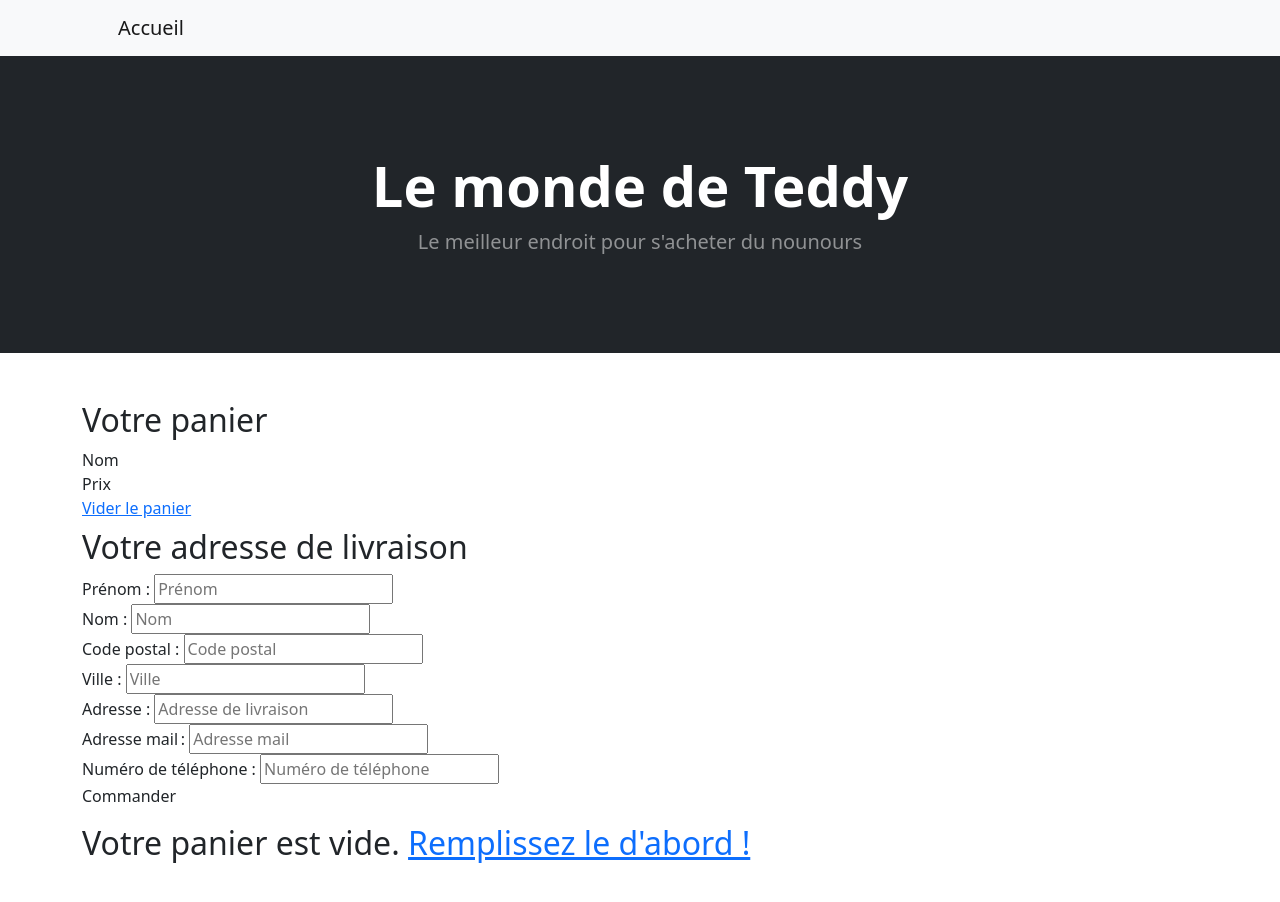
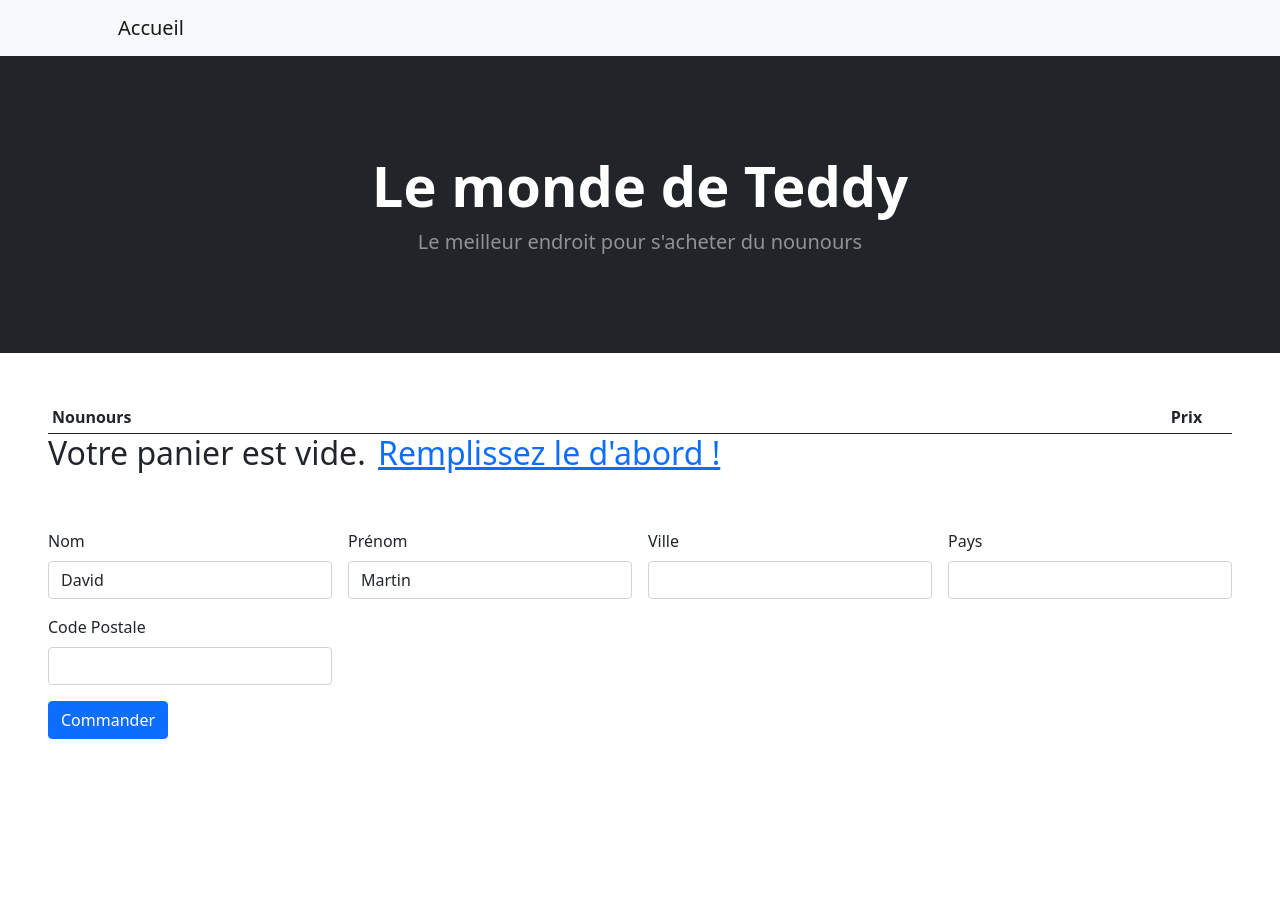
Before and after one commit to President971/JeremyDeCesare_5_06042020, a plain HTML site: page front/cart.html in a window 1280 px wide. After the commit the page ends 800 px from the top, so only its background shows below. Drawn offline with nearby package versions, Linux system fonts and the light colour scheme.

Commit message:
1v61 panier

```diff
--- a/front/article.js
+++ b/front/article.js
@@ -55,8 +55,6 @@ btn_envoyerPanier.addEventListener("click", (event)=>{
   ///-----local storage
   ///-- declaration variable ou je met les key et verification si présence de clé dans le local
  let produitLocalStorage = JSON.parse(localStorage.getItem("produit"));
- console.log(produitLocalStorage);
-
  //---Fenete de confirmation
  const popupConfirmation = () =>{
    if(window.confirm( `${cardTitle.textContent} à bien été au panier
--- a/front/cart.html
+++ b/front/cart.html
@@ -49,79 +49,60 @@
       </div>
     </header>
     <!-- Section-->
-    <section class="py-5 px-5">
-        <main>
-            <div class="container">
-                <div class="cart-card">
-                    <h2 class="cart">Votre panier</h2>
-                    <div class="cart-card__recap">
-                        <div class="cart-card__recap__row ">
-                            <div class="cart-card__recap__title first-line">Nom</div>
-                            <div class="cart-card__recap__title data-price first-line">Prix </div>
-                        </div>
-                        <div class="width-to-empty-cart">
-                            <a href="cart.html">
-                                <div class="cart-card__form__button to-empty-cart">
-                                    Vider le panier
-                                </div>
-                            </a>
-                        </div>
-                        <h2 class="total"></h2>
-                    </div>
-
-                    <div class="cart-card__form">
-                        <h2>Votre adresse de livraison</h2>
-                        <form class="form">
-                            <div class="name-and-lastname">
-                                <div class="cart-card__form-line" id="bloc__name">
-                                    <label for="name">Prénom :</label>
-                                    <input type="text" placeholder="Prénom" id="name" name="user_name" required>
-                                </div>
-                                <div class="cart-card__form-line" id="bloc__lastname">
-                                    <label for="lastname">Nom :</label>
-                                    <input type="text" placeholder="Nom" id="lastname" name="user_lastname" required>
+    <section class="px-4 px-lg-5 my-5">
+      <table class="table table-hover table-sm table align-middle table-responsive">
+        <thead>
+          <tr>
+            <th scope="col">Nounours</th>
+            <th scope="col">Prix</th>
+          </tr>
+        </thead>
+        <tbody id="tableProduit">
+        </tbody>
+      </table>
+    </section>
+    <section class="px-4 px-lg-5 my-5">
+      <form class="row g-3 needs-validation" novalidate>
+        <div class="col-md-3">
+          <label for="validationCustom01" class="form-label">Nom</label>
+          <input type="text" class="form-control" id="validationCustom01" value="David" required>
+          <div class="valid-feedback">
+            Looks good!
           </div>
         </div>
-                            <div class="postal-and-city">
-                                <div class="cart-card__form-line" id="bloc__postal">
-                                    <label for="postal">Code postal :</label>
-                                    <input type="text" placeholder="Code postal" id="postal" name="user_postal" required>
-                                </div>
-                                <div class="cart-card__form-line" id="bloc__city">
-                                    <label for="city">Ville :</label>
-                                    <input type="text" placeholder="Ville" id="city" name="user_city" required>
+        <div class="col-md-3">
+          <label for="validationCustom02" class="form-label">Prénom</label>
+          <input type="text" class="form-control" id="validationCustom02" value="Martin" required>
+          <div class="valid-feedback">
+            Looks good!
           </div>
         </div>
-                            <div class="cart-card__form-line" id="bloc__adress">
-                                <label for="adress">Adresse :</label>
-                                <input type="text" placeholder="Adresse de livraison" id="adress" name="user_adress" required>
+        <div class="col-md-3">
+          <label for="validationCustom03" class="form-label">Ville</label>
+          <input type="text" class="form-control" id="validationCustom03" required>
+          <div class="invalid-feedback">
+            Please provide a valid city.
           </div>
-                            <div class="cart-card__form-line" id="bloc__mail">
-                                <label for="mail">Adresse mail :</label>
-                                <input type="email" placeholder="Adresse mail" id="mail" name="user_mail" required>
         </div>
-                            <div class="cart-card__form-line" id="bloc__phone">
-                                <label for="phone" >Numéro de téléphone :</label>
-                                <input type="tel" placeholder="Numéro de téléphone" id="phone" name="phone" required >
+        <div class="col-md-3">
+          <label for="validationCustom03" class="form-label">Pays</label>
+          <input type="text" class="form-control" id="validationCustom03" required>
+          <div class="invalid-feedback">
+            Please provide a valid state.
           </div>
-                            <div class="erreur"></div>
-                            <div class="cart-card__form__buttons">
-                                    <div id="submit" class="cart-card__form__button to-pay" >Commander</div>
+        </div>
+        <div class="col-md-3">
+          <label for="validationCustom05" class="form-label">Code Postale</label>
+          <input type="text" class="form-control" id="validationCustom05" required>
+          <div class="invalid-feedback">
+            Please provide a valid zip.
+          </div>
+        </div>
+        <div class="col-12">
+          <button class="btn btn-primary" type="submit">Commander</button>
         </div>
       </form>
-
-                        <div class="added-to-cart-confirmation">
-                            <p class="confirmation-text"></p>
-                        </div>
-
-
-                    </div>
-                </div>
-                <div class="if-empty-cart">
-                    <h2>Votre panier est vide. <a href="index.html">Remplissez le d'abord !</a></h2>
-                </div>
-            </div>
-        </main>
+    </section>
     </footer>
     <!-- Bootstrap core JS-->
     <script src="https://cdn.jsdelivr.net/npm/bootstrap@5.0.2/dist/js/bootstrap.bundle.min.js"></script>
--- a/front/cart.js
+++ b/front/cart.js
@@ -0,0 +1,26 @@
+let produitLocalStorage = JSON.parse(localStorage.getItem("produit"));
+console.log(produitLocalStorage);
+
+//-------Affichage des produits du Panier----
+//------Endroit ou j'inject le HTML
+const positionProduit = document.querySelector("#tableProduit")
+// Si Panier est vide
+if(produitLocalStorage === null) {
+    const panierVide =`<h2>Votre panier est vide. <a href="index.html">Remplissez le d'abord !</a></h2>`;
+    positionProduit.innerHTML = panierVide;
+} else {
+    ///si le panier est pas vide
+    let produitPanier =[];
+
+    for (j = 0; j < produitLocalStorage.length; j++) {
+        produitPanier = produitPanier + `
+        <tr>
+        <td>${produitLocalStorage[j].name}</td>
+        <td>${produitLocalStorage[j].price}</td>
+      </tr>
+      `;
+      if(j == produitLocalStorage.length)
+      positionProduit.innerHTML = produitPanier;
+    }
+
+}
```
Also changed, not shown: front/css/styles.css. Lines whose indentation alone changed are shown as unchanged.
